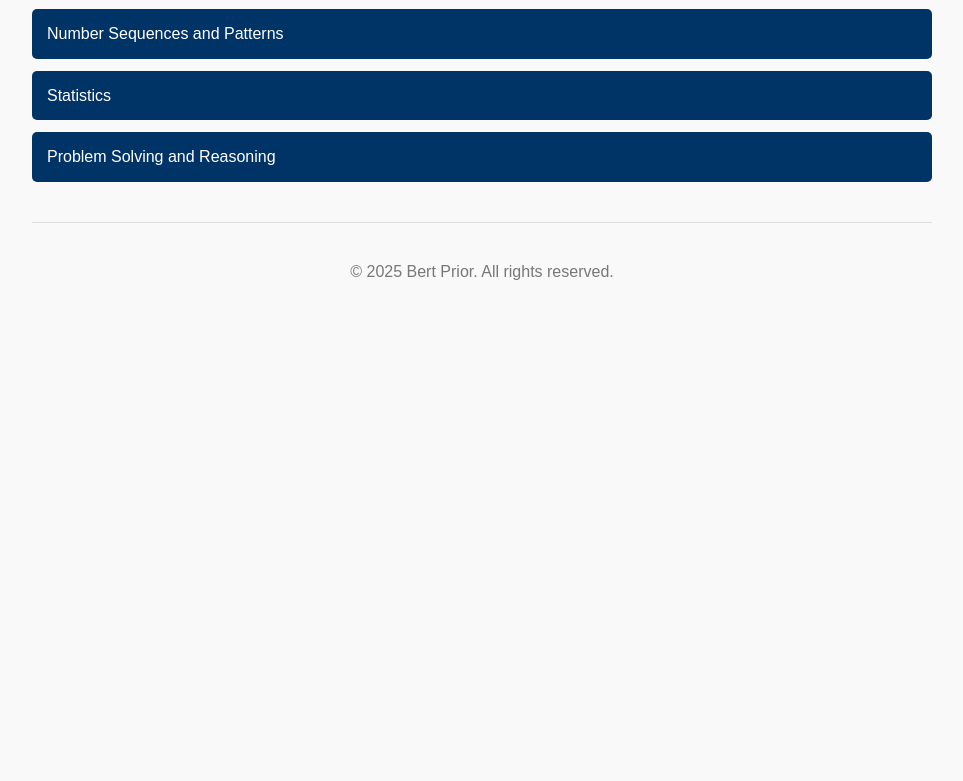
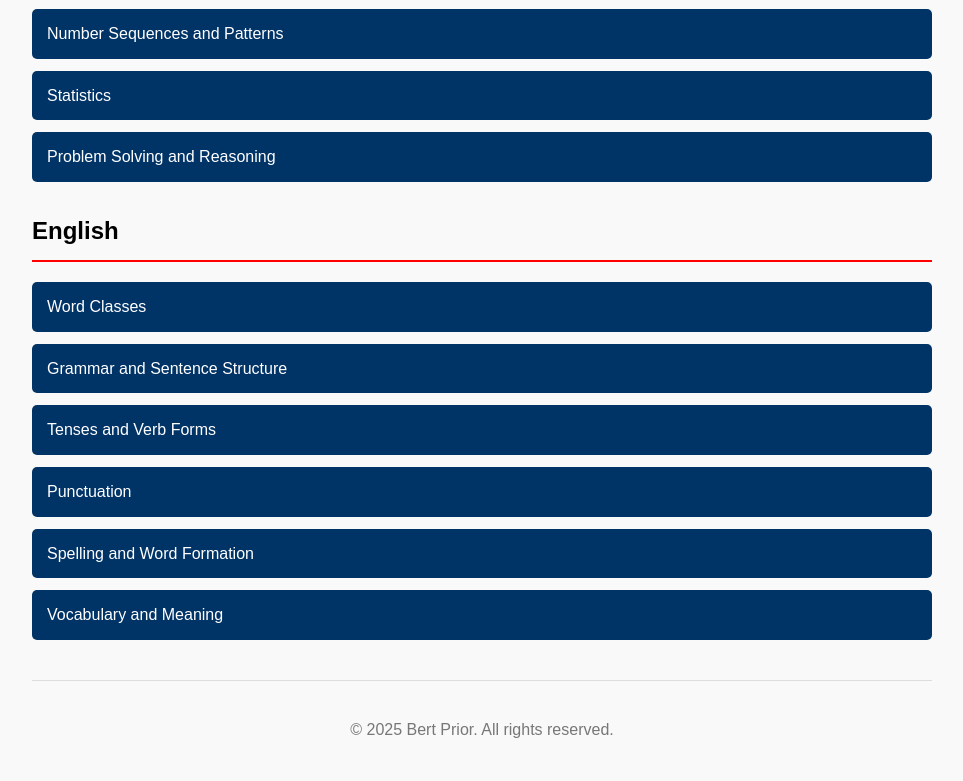
Before and after one commit to dmhprior/bert, a plain HTML site: page index.html in a window 1280 px wide. Shown: the part 1868-2649 px from the top of the page, without its empty margins (158-1121 px from the left). Before the commit the page ends 2209 px from the top, so only its background shows below. Drawn offline with Linux system fonts and the light colour scheme.

Commit message:
Update index.html

```diff
--- a/index.html
+++ b/index.html
@@ -106,6 +106,16 @@
             <li><a href="https://dmhprior.github.io/bert/reasoning_statistics.html" class="game-button">Statistics</a></li>
             <li><a href="https://dmhprior.github.io/bert/reasoning_problem_solving.html" class="game-button">Problem Solving and Reasoning</a></li>
         </ul>
+
+        <h2>English</h2>
+        <ul class="button-list">
+            <li><a href="https://dmhprior.github.io/bert/grammar_word_classes_dyslexia.html" class="game-button">Word Classes</a></li>
+            <li><a href="https://dmhprior.github.io/bert/grammar_sentence_structure_dyslexia.html" class="game-button">Grammar and Sentence Structure</a></li>
+            <li><a href="https://dmhprior.github.io/bert/grammar_tenses_verb_forms_dyslexia.html" class="game-button">Tenses and Verb Forms</a></li>
+            <li><a href="https://dmhprior.github.io/bert/grammar_punctuation_dyslexia.html" class="game-button">Punctuation</a></li>
+            <li><a href="https://dmhprior.github.io/bert/grammar_spelling_word_formation_dyslexia.html" class="game-button">Spelling and Word Formation</a></li>
+            <li><a href="https://dmhprior.github.io/bert/grammar_vocabulary_meaning_dyslexia.html" class="game-button">Vocabulary and Meaning</a></li>
+        </ul>
     </main>
 
     <footer>
```
